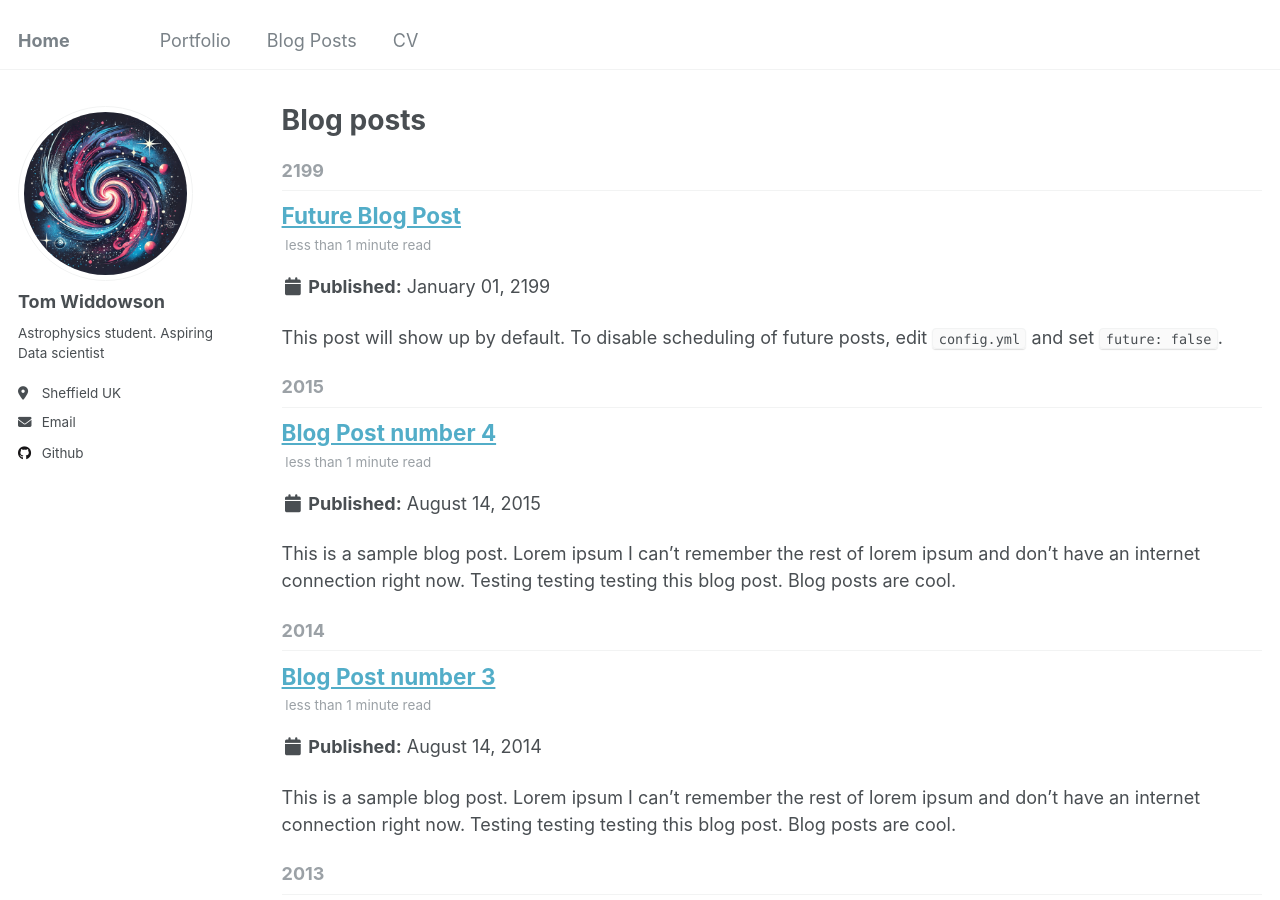
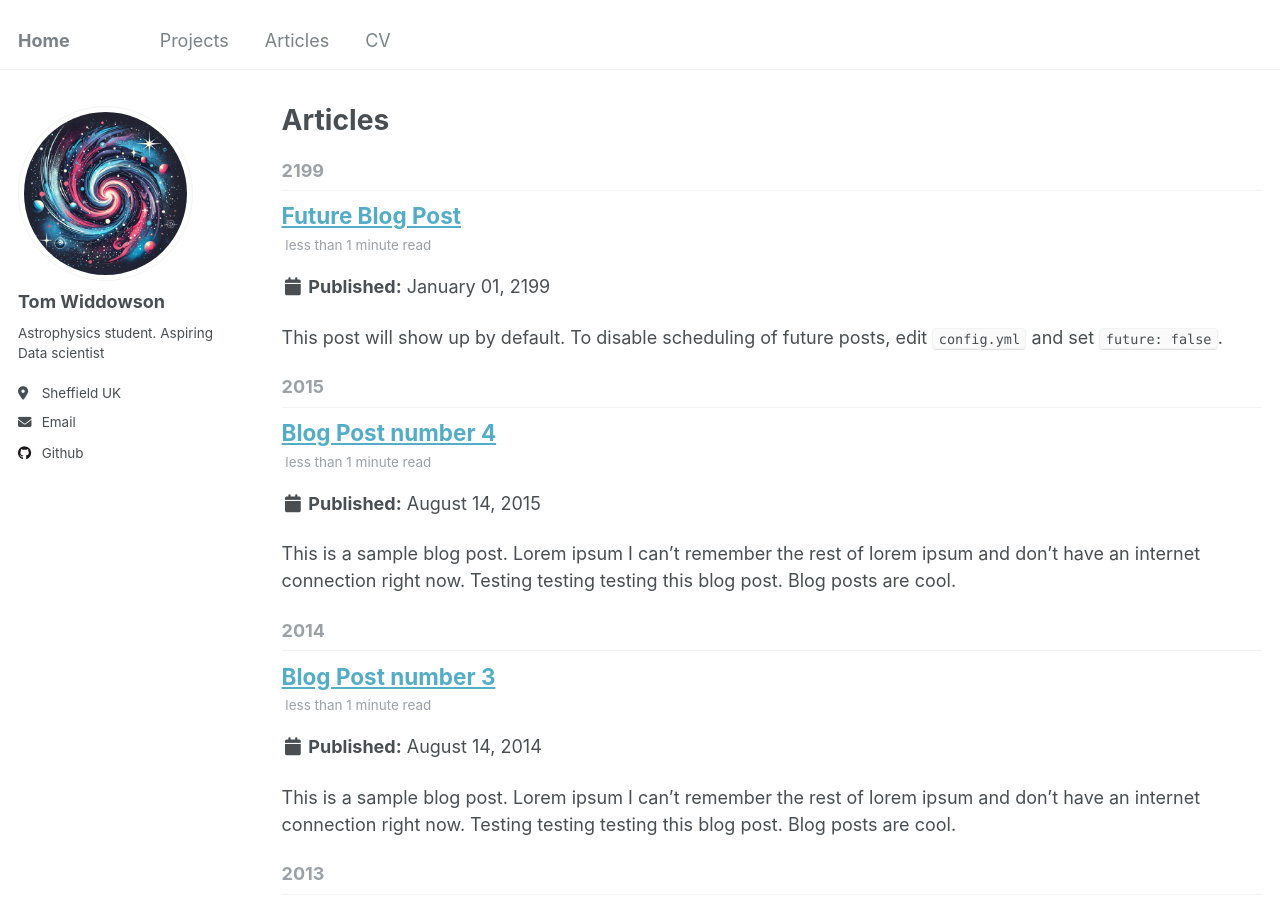
Before and after one commit to tomhwidd/tomhwidd.github.io, a Jekyll site: the page built from _pages/year-archive.html, in a window 1280 px wide and 900 px high. Built offline with Jekyll 4.4.1, drawn with Linux system fonts in a browser that asks for light colours.

Commit message:
articles update

```diff
--- a/_data/navigation.yml
+++ b/_data/navigation.yml
@@ -7,11 +7,11 @@
 main:
 
 
-  - title: "Portfolio"
-    url: /portfolio/
+  - title: "Projects"
+    url: /projects/
 
-  - title: "Blog Posts"
-    url: /year-archive/
+  - title: "Articles"
+    url: /article-archive/
 
   - title: "CV"
     url: /cv/
--- a/_pages/year-archive.html
+++ b/_pages/year-archive.html
@@ -1,7 +1,7 @@
 ---
 layout: archive
-permalink: /year-archive/
-title: "Blog posts"
+permalink: /article-archive/
+title: "Articles"
 author_profile: true
 redirect_from:
   - /wordpress/blog-posts/
```
